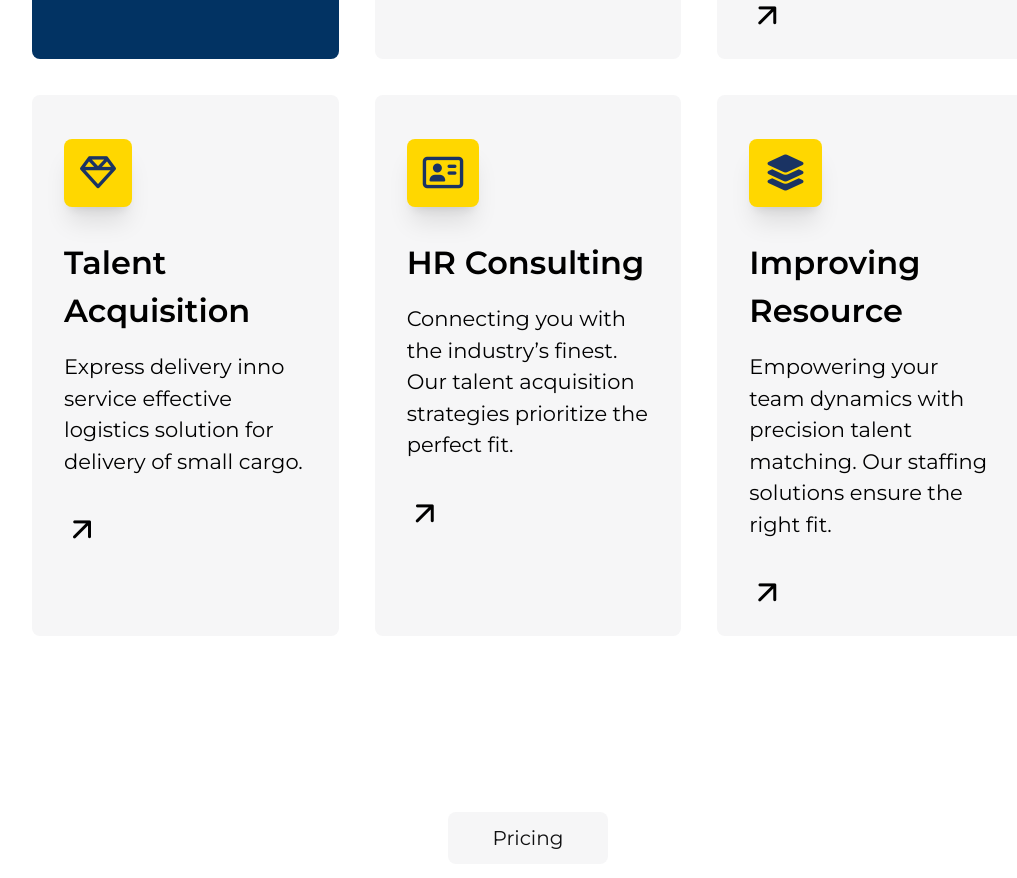
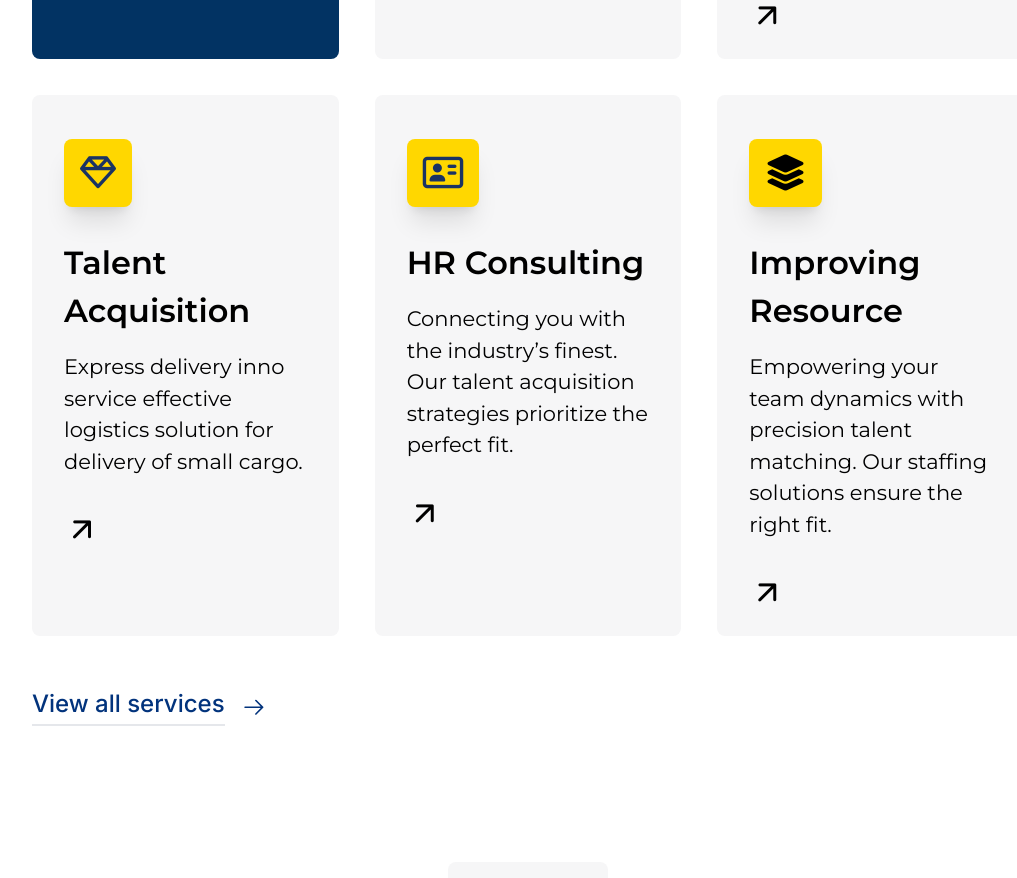
Before and after one commit to ayush969696/Demo-Website, a React (Vite) app: page / in a window 1280 px wide. Shown: the part 2880-3758 px from the top of the page, without its empty margins (112-1129 px from the left). Built offline with nearby package versions, Linux system fonts and the light colour scheme.

Commit message:
changing about us

```diff
--- a/src/components/AboutUs.jsx
+++ b/src/components/AboutUs.jsx
@@ -79,7 +79,7 @@ function AboutUs({ darkMode }) {
         </div>
 
         {/* Desktop Layout */}
-        <div className="grid grid-cols-12 gap-8 md:mt-6">
+        <div className="md:grid grid-cols-12 gap-8 md:mt-6 hidden ">
           {/* First Row: 01 Card, About Us, 02 Card */}
           <div className="col-span-12 md:col-span-3">
             <Article
--- a/src/components/Services.jsx
+++ b/src/components/Services.jsx
@@ -1,4 +1,5 @@
 import React from "react";
+import { GoArrowRight } from "react-icons/go";
 
 function Services() {
   return (
@@ -46,7 +47,8 @@ function Services() {
             Hr Outsourcing
           </h3>
           <p className="text-[16px] md:text-[21px]  mb-4 md:mb-8  leading-[1.5]">
-          Optimizing HR processes while you focus on core business. Trust our HR outsource for streamlined operations.
+            Optimizing HR processes while you focus on core business. Trust our
+            HR outsource for streamlined operations.
           </p>
           <i class="uil uil-arrow-up-right text-4xl  "></i>
         </div>
@@ -76,7 +78,7 @@ function Services() {
         </div>
 
         <div className="px-8 py-6 rounded-lg text-start bg-[#f6f6f7] text-black hover:bg-[#023363] hover:text-white hover:translate-y-[-10px] cursor-pointer transition duration-300 ease-in-out font-Montserrat">
-          <i class="fa-solid fa-layer-group text-4xl bg-[#ffd700] mt-5 p-4 mb-4 rounded-lg shadow-xl text-[#1a3363]"></i>
+          <i class="fa-solid fa-layer-group text-4xl bg-[#ffd700] mt-5 p-4 mb-4 rounded-lg shadow-xl text-[#image.png]"></i>
           <h3 className="text-[26px] md:text-[32px] font-semibold my-2 md:my-4 ">
             Improving Resource
           </h3>
@@ -87,6 +89,19 @@ function Services() {
           <i class="uil uil-arrow-up-right text-4xl  "></i>
         </div>
       </div>
+
+      <div className="flex items-center gap-4 px-4 text-[#02337c] cursor-pointer group">
+        <h1 className="text-2xl font-Inter font-medium relative pb-1.5 overflow-hidden">
+          View all services
+          <span className="absolute bottom-0 left-0 w-full h-[2px] bg-transparent border border-gray-200 group-hover:bg-black">
+            <span className="absolute inset-0 w-0 h-full bg-black  transition-all duration-500 group-hover:w-full"></span>
+          </span>
+        </h1>
+        <span className="group-hover:translate-x-1 transition-transform duration-300">
+          <GoArrowRight size={26} />
+        </span>
+      </div>
+
     </div>
   );
 }
```
Lines whose indentation alone changed are shown as unchanged.
